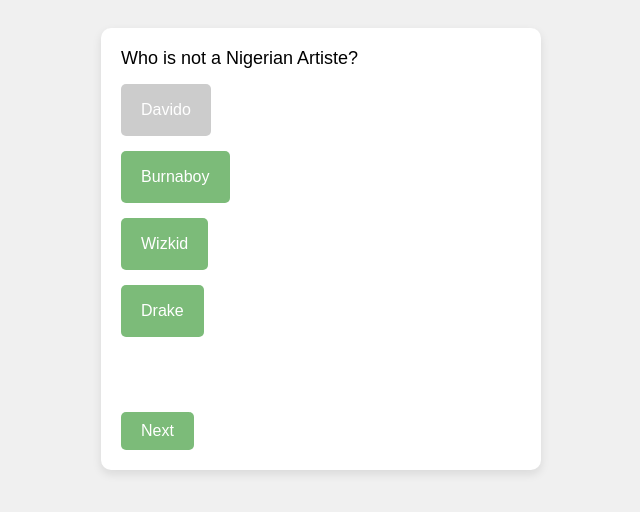
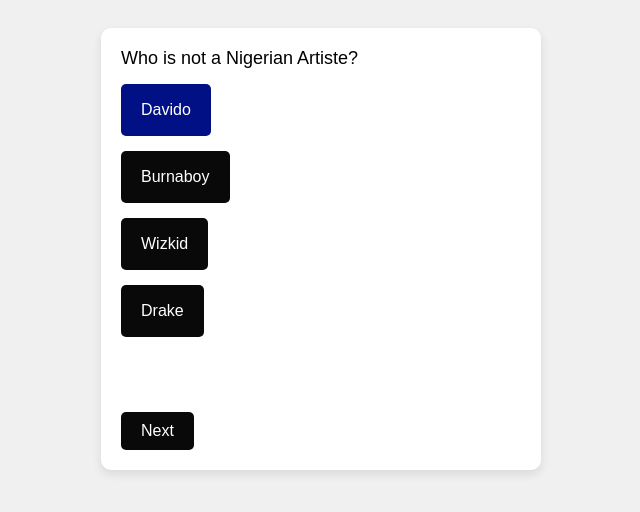
Before and after one commit to coderKO1/Random-Quiz, a plain HTML site: page index.html in a window 1280 px wide. In both pictures the pointer is over the button "Davido". Shown: the whole page, without its empty margins (319-959 px from the left). Drawn offline with Linux system fonts and the light colour scheme; a web font is replaced by a local one.

Commit message:
initial commit

```diff
--- a/styles.css
+++ b/styles.css
@@ -27,23 +27,23 @@
 }
 
 .option:hover {
-  background-color: #ccc;
+  background-color: #011084;
 }
 
 button {
   margin-top: 60px;
   padding: 10px 20px;
   font-size: 16px;
-  background: rgb(124, 187, 121);
+  background: rgb(9, 9, 9);
   color: #fff;
   border: none;
   border-radius: 5px;
 
 }
 button:hover {
-  background-color: #ccc;
+  background-color: #011084;
 }
 .highlight {
   font-weight: bold;
-  color: red;
+  color: rgba(245, 67, 67, 0.512);
 }
```
